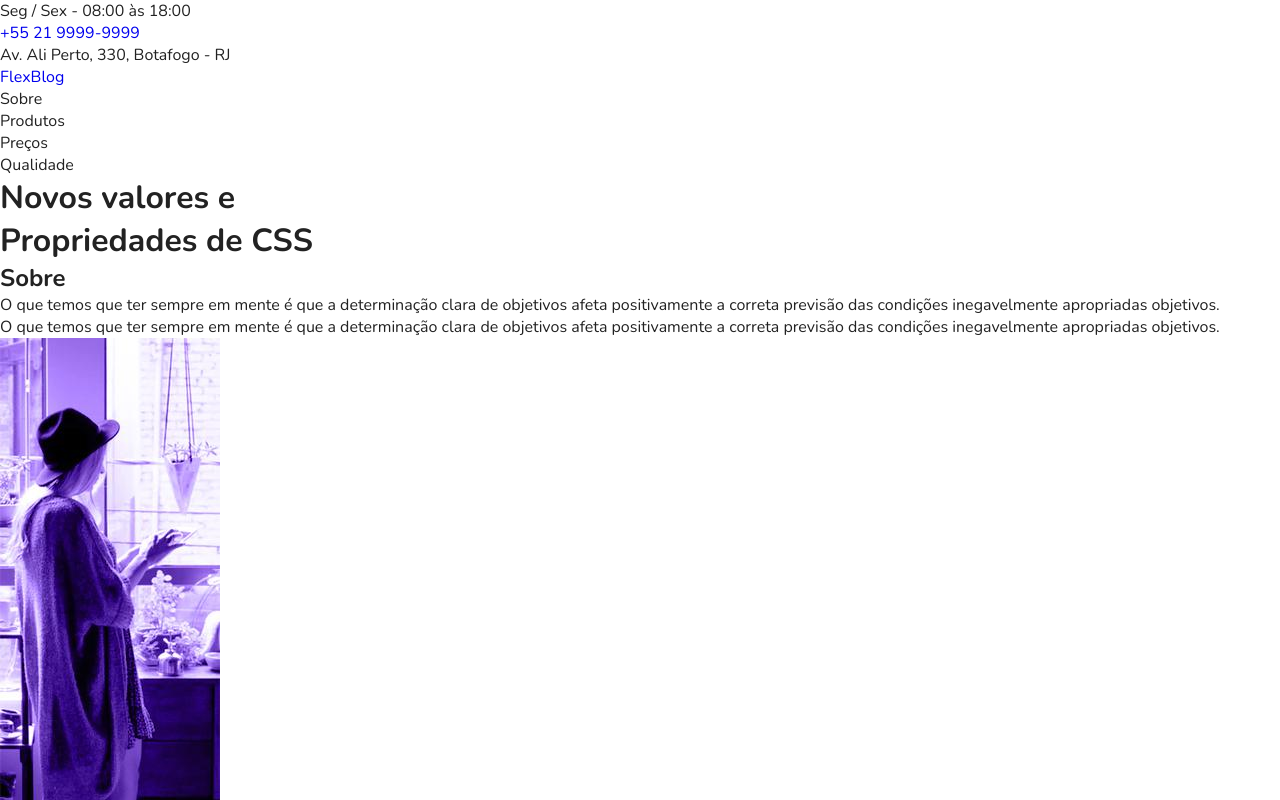
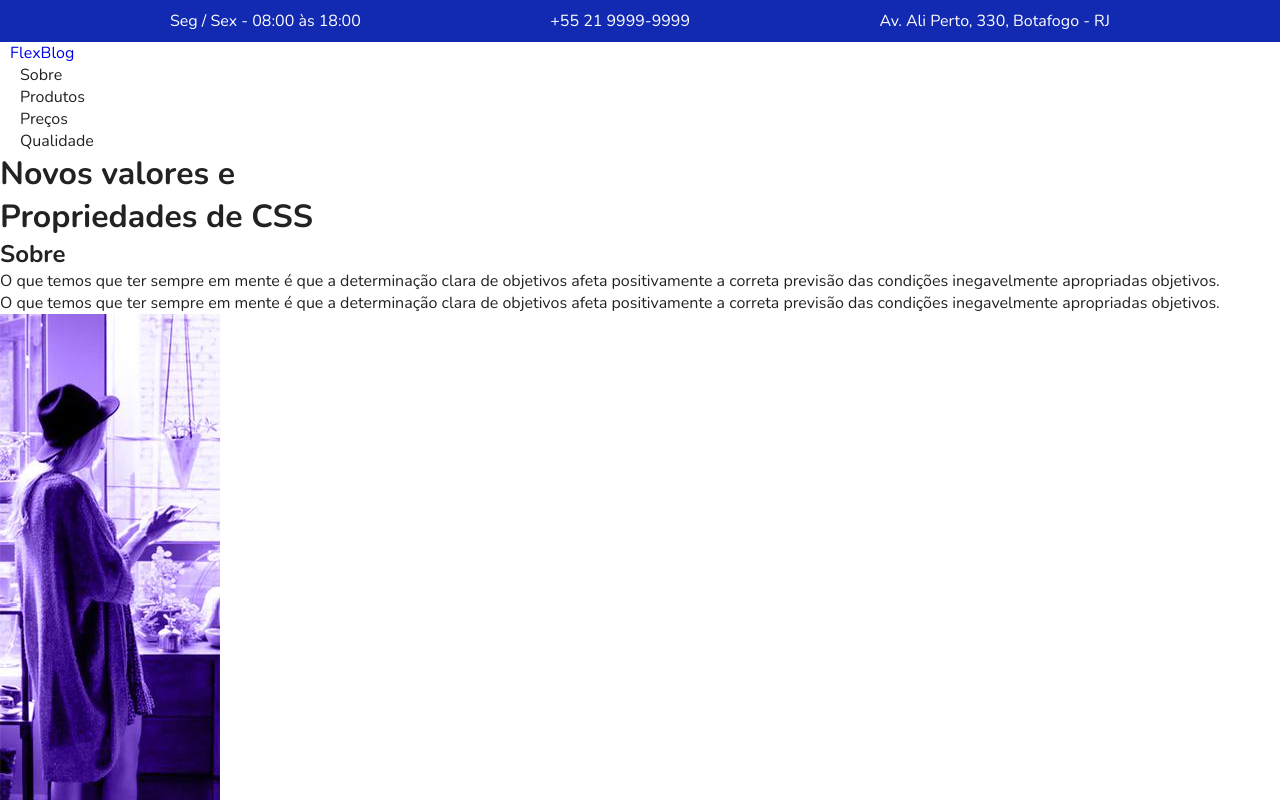
Before and after one commit to brendavit0ria/FlexBlog, a plain HTML site: page index.html in a window 1280 px wide. Shown: the top 800 px of the page. Drawn offline with nearby package versions, Linux system fonts and the light colour scheme.

Commit message:
superinfo

```diff
--- a/css/style.css
+++ b/css/style.css
@@ -24,3 +24,28 @@ img {
 * {
   box-sizing: border-box;
 }
+
+/* Superinfo */
+
+.superinfo-bg {
+  background: #122ab2;
+  color: white;
+}
+
+.superinfo {
+  max-width: 960px;
+  margin: 0 auto;
+  display: flex;
+  justify-content: space-between;
+  flex-wrap: wrap;
+  padding-top: 10px;
+}
+
+.superinfo p,
+ a {
+  margin: 0 10px 10px 10px;
+}
+
+.superinfo a {
+  color: white;
+}
```
